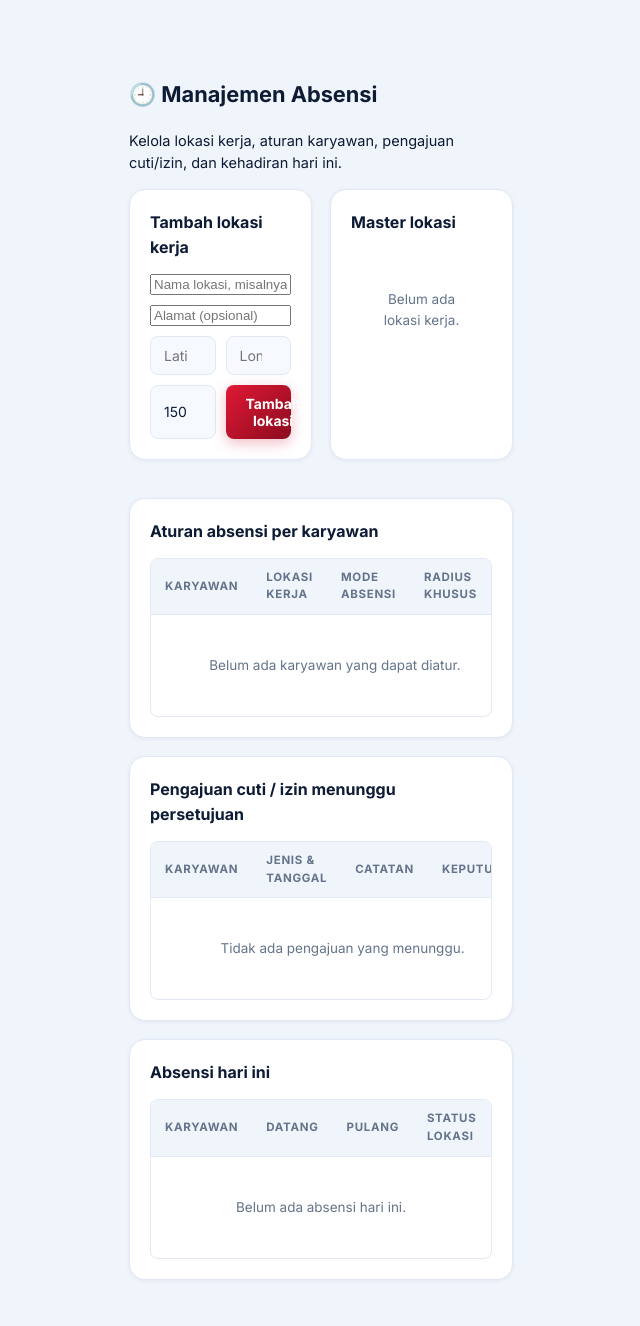
After one commit to renshigenoi/fsmiml, a Laravel app: template resources/views/dashboard/attendance.blade.php in a window 1280 px wide. The commit adds this page. Shown: the whole page, without its empty margins (319-959 px from the left). Run offline with Laravel 12, Linux system fonts and the light colour scheme; the template is opened without the code that fills it, so the values that code supplies are empty; parts of the project's set-up code (start-up, migrations or seed data) failed here and were passed over.

Commit message:
feat: penambahan admin untuk menu absensi

```diff
--- /dev/null
+++ b/resources/views/dashboard/attendance.blade.php
@@ -0,0 +1,83 @@
+@extends('layouts.app')
+
+@section('title', 'Absensi')
+
+@section('content')
+<style>
+    .attendance-admin-grid { display:grid; grid-template-columns:repeat(2,minmax(0,1fr)); gap:18px; margin-bottom:18px; }
+    .attendance-admin-grid .card { padding:20px; }
+    .attendance-admin-grid h3, .attendance-section h3 { margin:0 0 14px; color:var(--ink); font-size:16px; }
+    .attendance-form-grid { display:grid; grid-template-columns:repeat(2,minmax(0,1fr)); gap:10px; }
+    .attendance-form-grid .full { grid-column:1/-1; }
+    .attendance-form-grid input, .attendance-form-grid select { width:100%; margin:0; }
+    .attendance-section { padding:20px; margin-bottom:18px; }
+    .attendance-section .table-wrap { border:1px solid var(--line); }
+    .small-form { display:flex; align-items:center; gap:8px; flex-wrap:wrap; }
+    .small-form select,.small-form input { margin:0; padding:7px 8px; font-size:12px; }
+    .status-pending { color:#92400e; background:#fef3c7; }.status-approved { color:#065f46; background:#d1fae5; }.status-rejected { color:#9f1239; background:#ffe4e6; }
+    @media(max-width:850px){ .attendance-admin-grid{grid-template-columns:1fr}.attendance-form-grid{grid-template-columns:1fr}.attendance-form-grid .full{grid-column:auto} }
+</style>
+
+<div class="dash-hero">
+    <div class="dash-hero-text"><h2>🕘 Manajemen Absensi</h2><p>Kelola lokasi kerja, aturan karyawan, pengajuan cuti/izin, dan kehadiran hari ini.</p></div>
+</div>
+
+<div class="attendance-admin-grid">
+    <section class="card">
+        <h3>Tambah lokasi kerja</h3>
+        <form method="POST" action="{{ route('dashboard.attendance.locations.store') }}" class="attendance-form-grid">@csrf
+            <input class="full" name="name" placeholder="Nama lokasi, misalnya Kantor Pusat" required>
+            <input class="full" name="address" placeholder="Alamat (opsional)">
+            <input name="latitude" type="number" step="0.0000001" placeholder="Latitude" required>
+            <input name="longitude" type="number" step="0.0000001" placeholder="Longitude" required>
+            <input name="radius_meters" type="number" min="10" value="150" placeholder="Radius (meter)" required>
+            <button class="btn" type="submit">Tambah lokasi</button>
+        </form>
+    </section>
+    <section class="card">
+        <h3>Master lokasi</h3>
+        @forelse($locations as $location)
+            <form method="POST" action="{{ route('dashboard.attendance.locations.update', $location) }}" class="small-form" style="padding:9px 0;border-bottom:1px solid var(--line)">@csrf
+                <input name="name" value="{{ $location->name }}" required>
+                <input name="address" value="{{ $location->address }}" placeholder="Alamat">
+                <input name="latitude" type="number" step="0.0000001" value="{{ $location->latitude }}" required>
+                <input name="longitude" type="number" step="0.0000001" value="{{ $location->longitude }}" required>
+                <input name="radius_meters" type="number" min="10" value="{{ $location->radius_meters }}" style="width:90px" required>
+                <select name="is_active"><option value="1" @selected($location->is_active)>Aktif</option><option value="0" @selected(!$location->is_active)>Nonaktif</option></select>
+                <button class="btn btn-sm" type="submit">Simpan</button>
+            </form>
+        @empty <div class="empty">Belum ada lokasi kerja.</div> @endforelse
+    </section>
+</div>
+
+<section class="card attendance-section">
+    <h3>Aturan absensi per karyawan</h3>
+    <div class="table-wrap"><table><thead><tr><th>Karyawan</th><th>Lokasi kerja</th><th>Mode absensi</th><th>Radius khusus</th><th></th></tr></thead><tbody>
+    @forelse($technicians as $technician)
+        <tr><form method="POST" action="{{ route('dashboard.attendance.technicians.update', $technician) }}">@csrf
+            <td><strong>{{ $technician->user?->name ?? $technician->employee_code }}</strong><br><small class="muted">{{ $technician->employee_code }}</small></td>
+            <td><select name="work_location_id"><option value="">Tidak ditetapkan</option>@foreach($locations as $location)<option value="{{ $location->id }}" @selected($technician->work_location_id === $location->id)>{{ $location->name }}</option>@endforeach</select></td>
+            <td><select name="attendance_mode"><option value="anywhere" @selected($technician->attendance_mode === 'anywhere')>Bebas lokasi</option><option value="required_location" @selected($technician->attendance_mode === 'required_location')>Wajib di lokasi</option><option value="allowed_outside" @selected($technician->attendance_mode === 'allowed_outside')>Luar lokasi diizinkan</option></select></td>
+            <td><input name="attendance_radius_override" type="number" min="10" placeholder="Ikuti lokasi" value="{{ $technician->attendance_radius_override }}"></td>
+            <td><button class="btn btn-sm" type="submit">Simpan</button></td>
+        </form></tr>
+    @empty <tr><td colspan="5" class="empty">Belum ada karyawan yang dapat diatur.</td></tr> @endforelse
+    </tbody></table></div>
+</section>
+
+<section class="card attendance-section">
+    <h3>Pengajuan cuti / izin menunggu persetujuan</h3>
+    <div class="table-wrap"><table><thead><tr><th>Karyawan</th><th>Jenis & tanggal</th><th>Catatan</th><th>Keputusan</th></tr></thead><tbody>
+    @forelse($leaveRequests as $leave)<tr><td>{{ $leave->user?->name ?? '-' }}</td><td><span class="badge status-pending">{{ $leave->type === 'leave' ? 'Cuti' : 'Izin' }}</span><br>{{ $leave->leave_date->format('d M Y') }}{{ $leave->leave_end_date && !$leave->leave_end_date->isSameDay($leave->leave_date) ? ' — '.$leave->leave_end_date->format('d M Y') : '' }}{{ $leave->start_time ? ' · '.$leave->start_time.'–'.$leave->end_time : '' }}</td><td>{{ $leave->note ?: '-' }}</td><td><form class="small-form" method="POST" action="{{ route('dashboard.attendance.leaves.review', $leave) }}">@csrf<input name="review_note" placeholder="Catatan (opsional)"><button class="btn btn-sm" name="status" value="approved">Setujui</button><button class="btn btn-danger btn-sm" name="status" value="rejected">Tolak</button></form></td></tr>
+    @empty <tr><td colspan="4" class="empty">Tidak ada pengajuan yang menunggu.</td></tr> @endforelse
+    </tbody></table></div>
+</section>
+
+<section class="card attendance-section">
+    <h3>Absensi hari ini</h3>
+    <div class="table-wrap"><table><thead><tr><th>Karyawan</th><th>Datang</th><th>Pulang</th><th>Status lokasi</th></tr></thead><tbody>
+    @forelse($records as $record)<tr><td>{{ $record->user?->name ?? '-' }}</td><td>{{ $record->check_in_at?->timezone('Asia/Jakarta')->format('H:i:s') ?? '-' }}</td><td>{{ $record->check_out_at?->timezone('Asia/Jakarta')->format('H:i:s') ?? '-' }}</td><td>{{ $record->check_in_location_status === 'valid' ? 'Valid' : ($record->check_in_location_status === 'outside_allowed' ? 'Luar lokasi diizinkan' : '-') }}</td></tr>
+    @empty <tr><td colspan="4" class="empty">Belum ada absensi hari ini.</td></tr> @endforelse
+    </tbody></table></div>
+</section>
+@endsection
--- a/resources/views/layouts/app.blade.php
+++ b/resources/views/layouts/app.blade.php
@@ -1066,6 +1066,11 @@
                     <span class="nav-ico">👷</span>
                     Teknisi
                 </a>
+                <a href="{{ route('dashboard.attendance') }}"
+                    class="{{ request()->routeIs('dashboard.attendance*') ? 'active' : '' }}">
+                    <span class="nav-ico">🕘</span>
+                    Absensi
+                </a>
                 <a href="{{ route('dashboard.reset-pin') }}"
                     class="{{ request()->routeIs('dashboard.reset-pin') ? 'active' : '' }}" id="nav-reset-pin">
                     <span class="nav-ico">🔑</span>
--- a/routes/web.php
+++ b/routes/web.php
@@ -1,6 +1,7 @@
 <?php
 
 use App\Http\Controllers\Web\AuthController;
+use App\Http\Controllers\Web\AttendanceAdminController;
 use App\Http\Controllers\Web\DashboardController;
 use App\Http\Controllers\Web\MobileController;
 use App\Http\Controllers\Web\ProfileController;
@@ -26,6 +27,11 @@ Route::middleware('auth')->group(function (): void {
     Route::get('dashboard/input', [DashboardController::class, 'input'])->name('dashboard.input');
     Route::get('dashboard/work-orders', [DashboardController::class, 'workOrders'])->name('dashboard.work-orders');
     Route::get('dashboard/technicians', [DashboardController::class, 'technicians'])->name('dashboard.technicians');
+    Route::get('dashboard/attendance', [AttendanceAdminController::class, 'index'])->name('dashboard.attendance');
+    Route::post('dashboard/attendance/locations', [AttendanceAdminController::class, 'storeLocation'])->name('dashboard.attendance.locations.store');
+    Route::post('dashboard/attendance/locations/{location}', [AttendanceAdminController::class, 'updateLocation'])->name('dashboard.attendance.locations.update');
+    Route::post('dashboard/attendance/technicians/{technician}', [AttendanceAdminController::class, 'updateTechnician'])->name('dashboard.attendance.technicians.update');
+    Route::post('dashboard/attendance/leaves/{leaveRequest}', [AttendanceAdminController::class, 'reviewLeave'])->name('dashboard.attendance.leaves.review');
     Route::get('dashboard/reset-pin', [DashboardController::class, 'resetPinForm'])->name('dashboard.reset-pin');
     Route::post('dashboard/reset-pin', [DashboardController::class, 'resetPin']);
     Route::get('dashboard/api/sales', [DashboardController::class, 'searchSales']);
```
Also changed, not shown: app/Http/Controllers/Web/AttendanceAdminController.php (added, +53 -0 lines).
